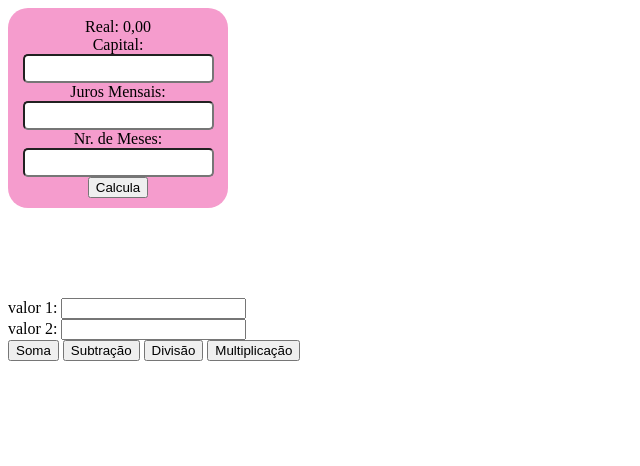
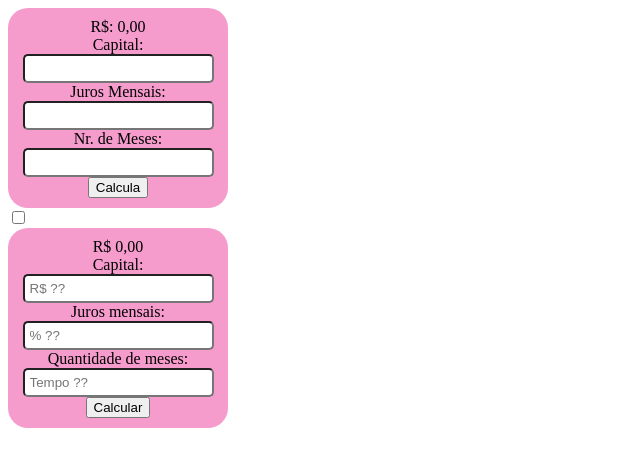
Before and after one commit to NandaTrindade27/primeirog_3t, a plain HTML site: page index.html in a window 1280 px wide. Shown: the whole page, without its empty margins (0-640 px from the left). Drawn offline with Linux system fonts and the light colour scheme.

Commit message:
Update index.html

```diff
--- a/index.html
+++ b/index.html
@@ -5,15 +5,21 @@
    <meta charset="UTF-8">
    <meta http-equiv="X-UA-Compatible" content="IE=edge">
    <meta name="viewport" content="width=device-width, initial-scale=1.0">
-   <title>primeiro G </title>
+   <title>Primeiro G</title>
    <script src="estudo.js"></script>
    <link rel="stylesheet" href="geral.css">
+    <meta charset="UTF-8">
+    <meta http-equiv="X-UA-Compatible" content="IE=edge">
+    <meta name="viewport" content="width=device-width, initial-scale=1.0">
+    <title>Primeiro G</title>
+    <script src="estudo.js"></script>
+    <link rel="stylesheet" href="geral.css">
 </head>
 
 <body>
    <div class="calc">
-      <div id="sptotal">
-         <span id="total">Real: 0,00</span>
+      <div id="spTotal">
+         <span id="total">R$: 0,00</span>
       </div>
       Capital: <input id="valor" type="text"> <br>
       Juros Mensais: <input id="juros" type="text"> <br>
@@ -23,15 +29,19 @@
          <span id="listaMes"></span>
       </div>
    </div>
-   <br><br><br>
-   <span id="resultado"></span><br><br>
-   valor 1: <input id="v1" type="text"><br>
-   valor 2: <input id="v2" type="text"><br>
-   <button onclick="adicao()">Soma</button>
-   <button onclick="subtracao()">Subtração</button>
-   <button onclick="divisao()">Divisão</button>
-   <button onclick="multiplicacao()">Multiplicação</button>
-
+    <input type="checkbox" id="input-calcFin">
+    <div class="calc">
+<div id="spTotal">
+    <span id="total">R$ 0,00</span>
+</div>
+    Capital: <input id="capital" placeholder="R$ ?? " type="text"><br>
+    Juros mensais: <input id="juros" placeholder="% ??" type="text"><br>
+    Quantidade de meses: <input id="meses" placeholder="Tempo ??" type="text"><br>
+    <button onclick="total()">Calcular</button>
+    <div>
+        <span id="listaMes"></span>
+    </div>
+    </div>
 </body>
 
 </html>
```
